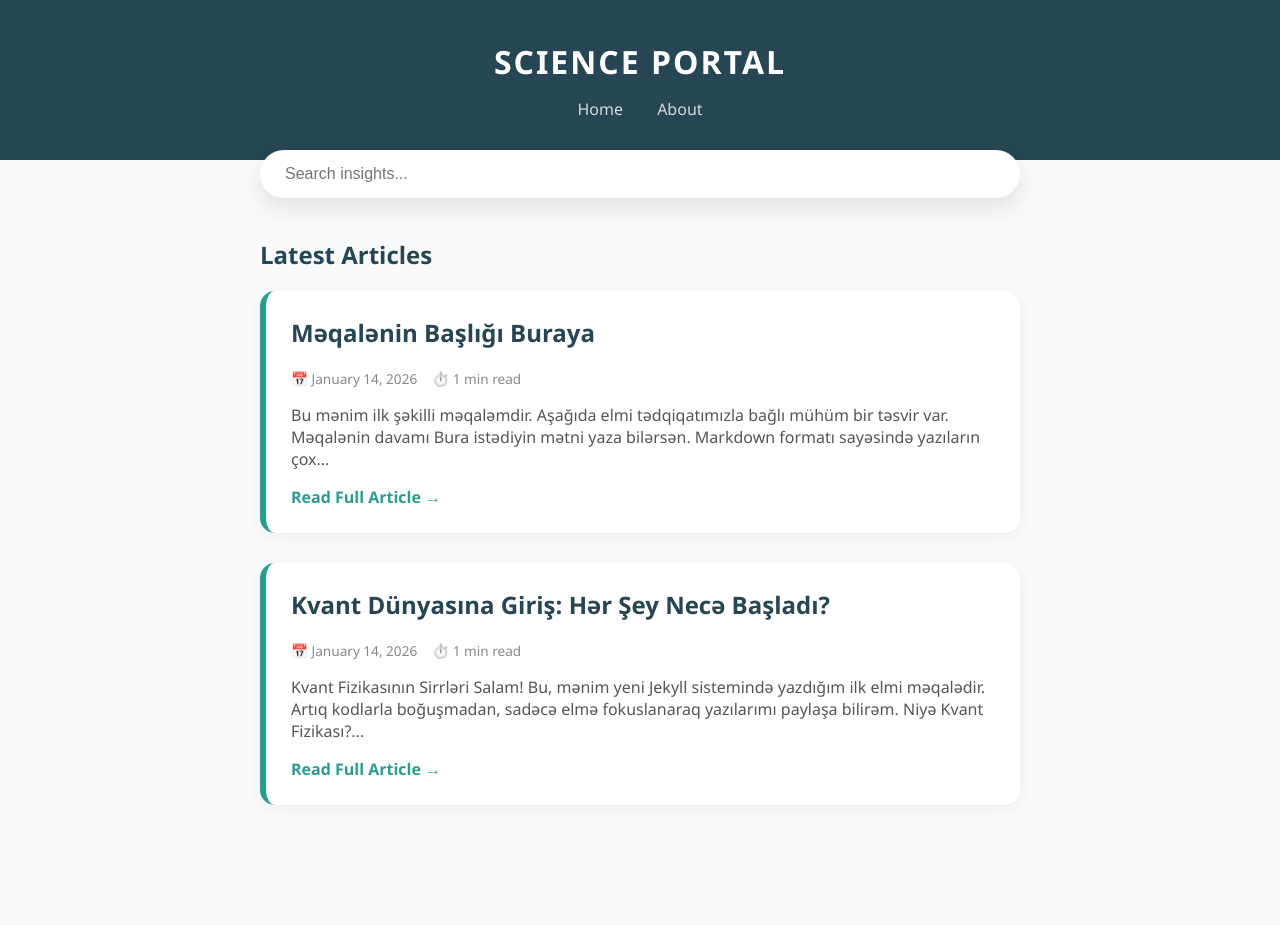
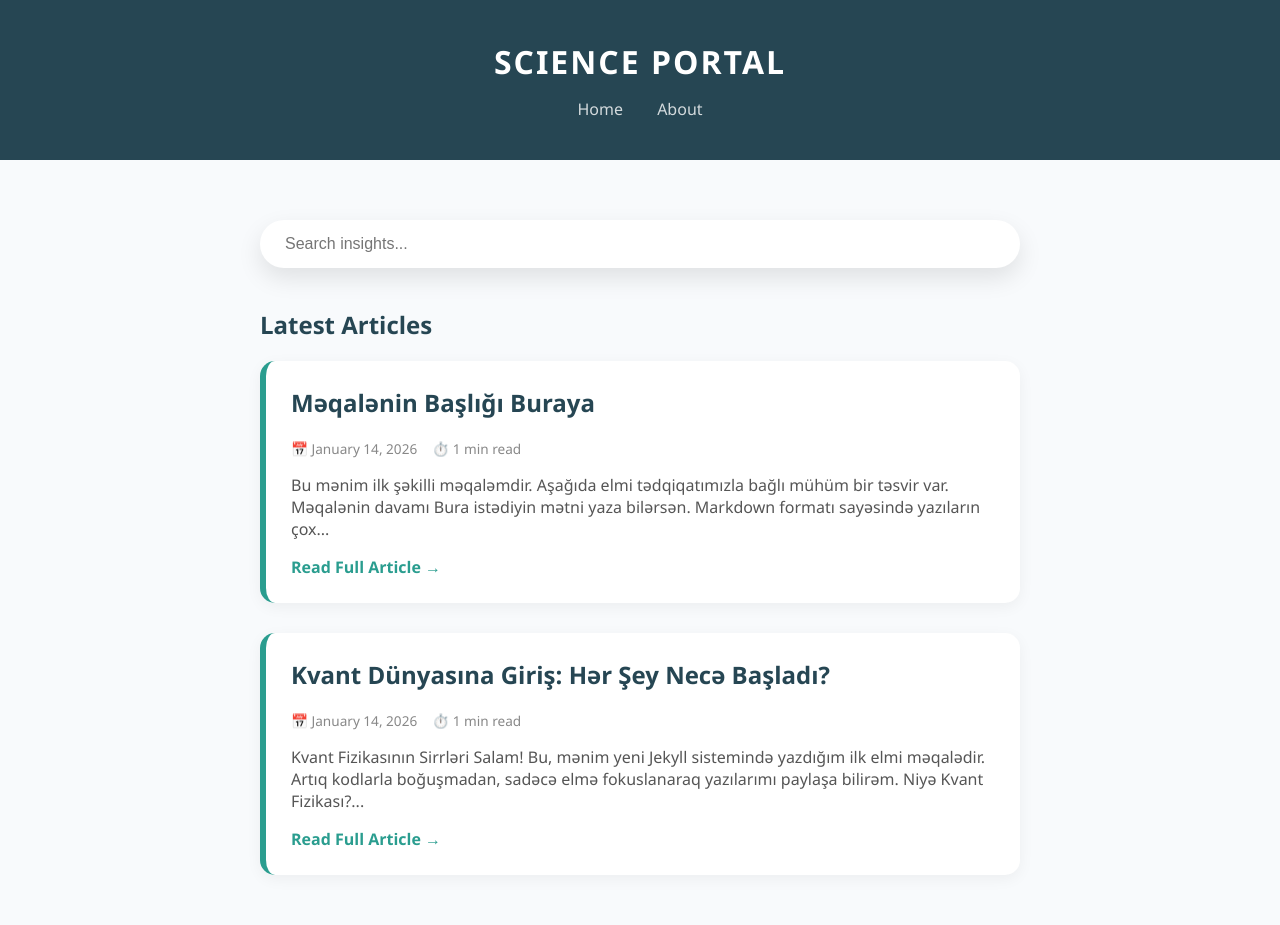
Before and after one commit to azerinyuton/science, a Jekyll site: the page built from index.html, in a window 1280 px wide. Built offline with Jekyll 4.4.1, drawn with Linux system fonts in a browser that asks for light colours; comment, search, counter and statistics services are not loaded; before the commit the page ends 900 px from its top, so only the background shows below that.

Commit message:
default.html

```diff
--- a/_layouts/default.html
+++ b/_layouts/default.html
@@ -17,7 +17,7 @@
         .container { max-width: 800px; margin: 0 auto; padding: 20px; position: relative; }
 
         /* Səliqəli Axtarış Çubuğu */
-        .search-wrapper { position: relative; margin: -30px auto 40px auto; z-index: 100; }
+        .search-wrapper { position: relative; margin: 40px auto 40px auto; z-index: 100; }
         #search-input {
             width: 100%; padding: 15px 25px; border: none; border-radius: 50px;
             box-shadow: 0 10px 25px rgba(0,0,0,0.1); outline: none; font-size: 1rem;
```
